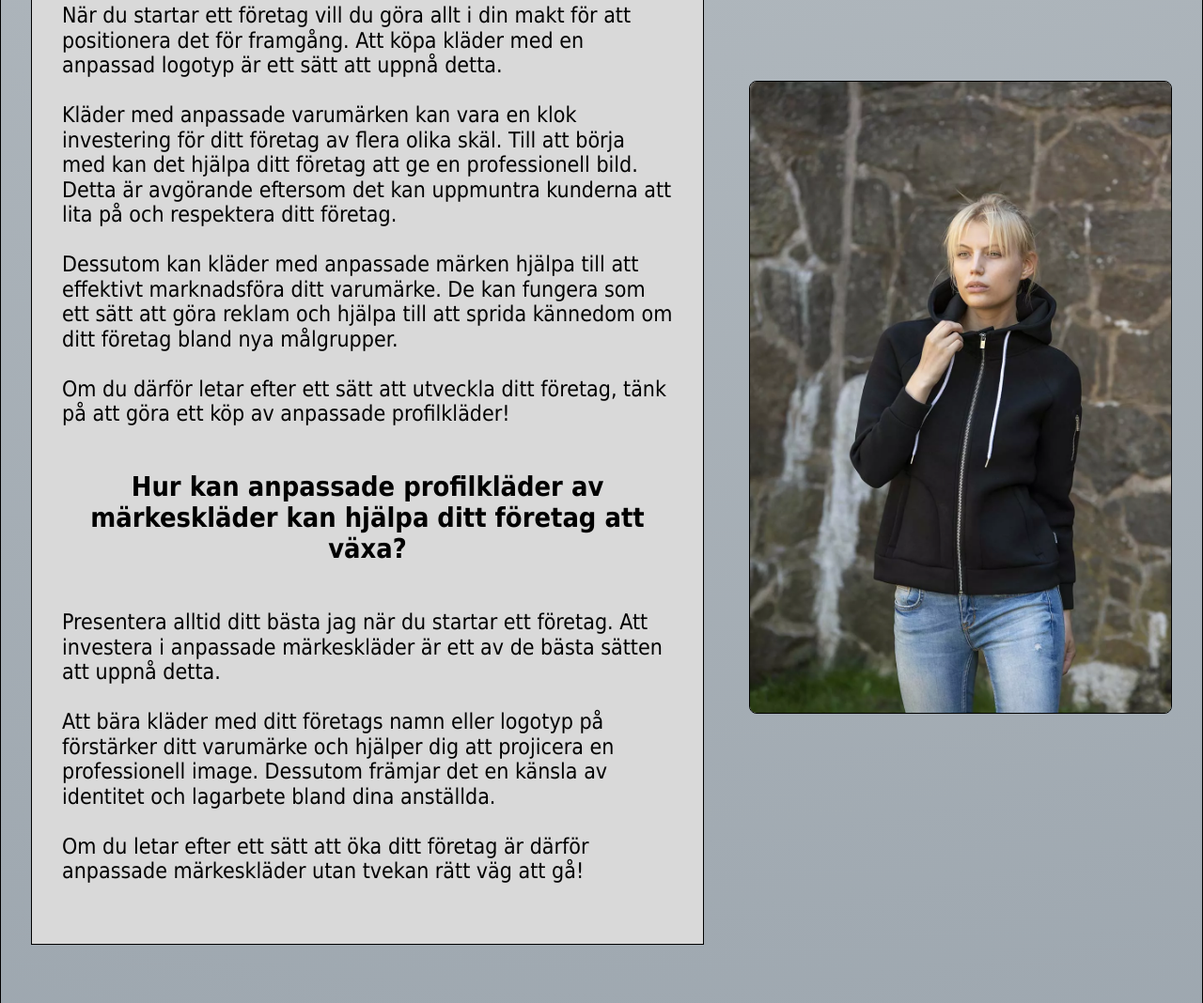
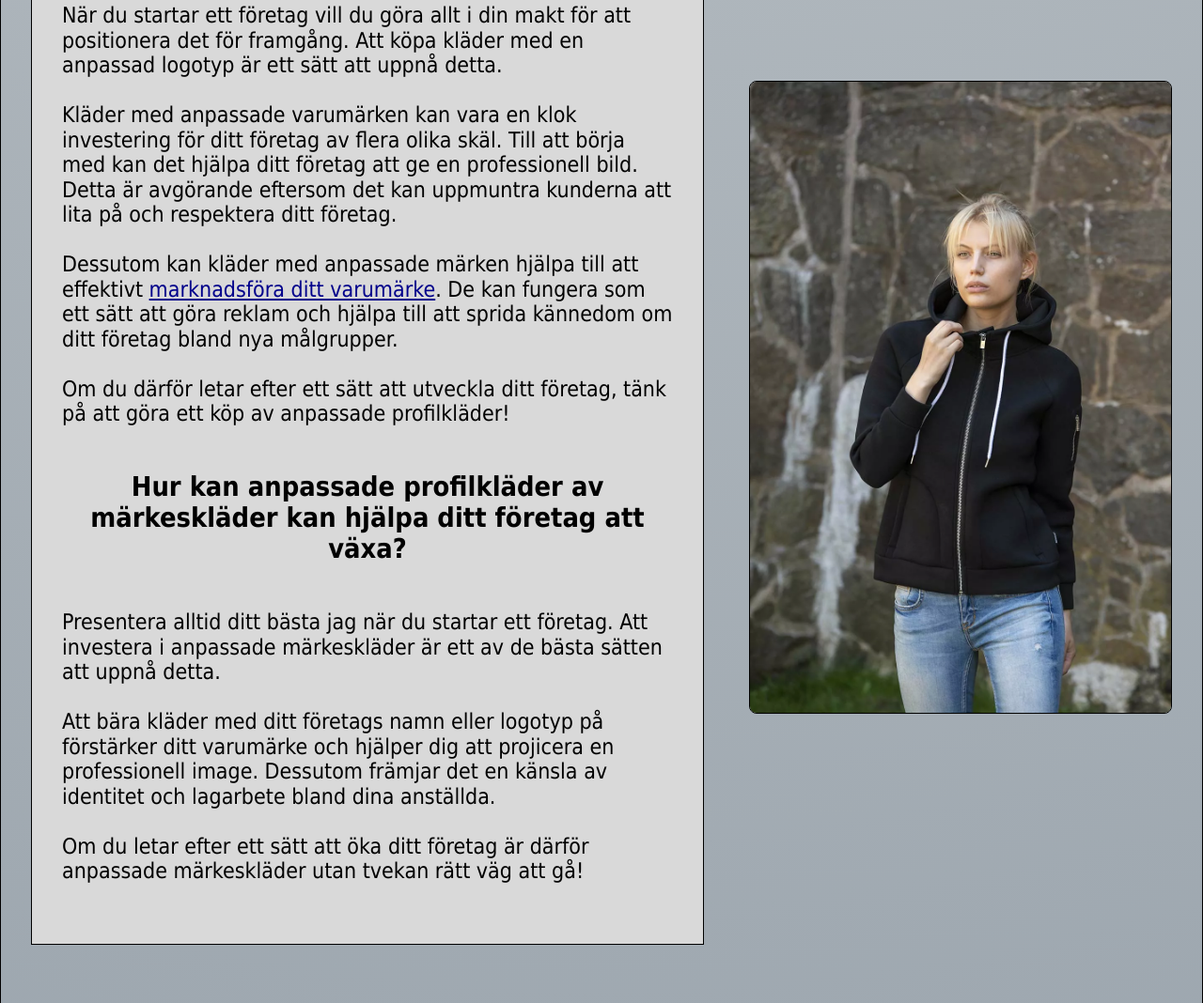
Before and after one commit to profilklader/profilklader-och-arbetsklader, a website built with Parcel: page markeskalder.html in a window 1280 px wide. Shown: the part 1103-2171 px from the top of the page at 94% size. Built offline with nearby package versions, Linux system fonts and the light colour scheme.

Commit message:
Backlinks Update

```diff
--- a/markeskalder.html
+++ b/markeskalder.html
@@ -396,7 +396,7 @@
               <br />
               <span>
                 Dessutom kan kläder med anpassade märken hjälpa till att
-                effektivt marknadsföra ditt varumärke. De kan fungera som ett
+                effektivt <a href="https://advertising.amazon.com/sv-se/library/guides/brand-marketing">marknadsföra ditt varumärke</a>. De kan fungera som ett
                 sätt att göra reklam och hjälpa till att sprida kännedom om ditt
                 företag bland nya målgrupper.
               </span>
```
